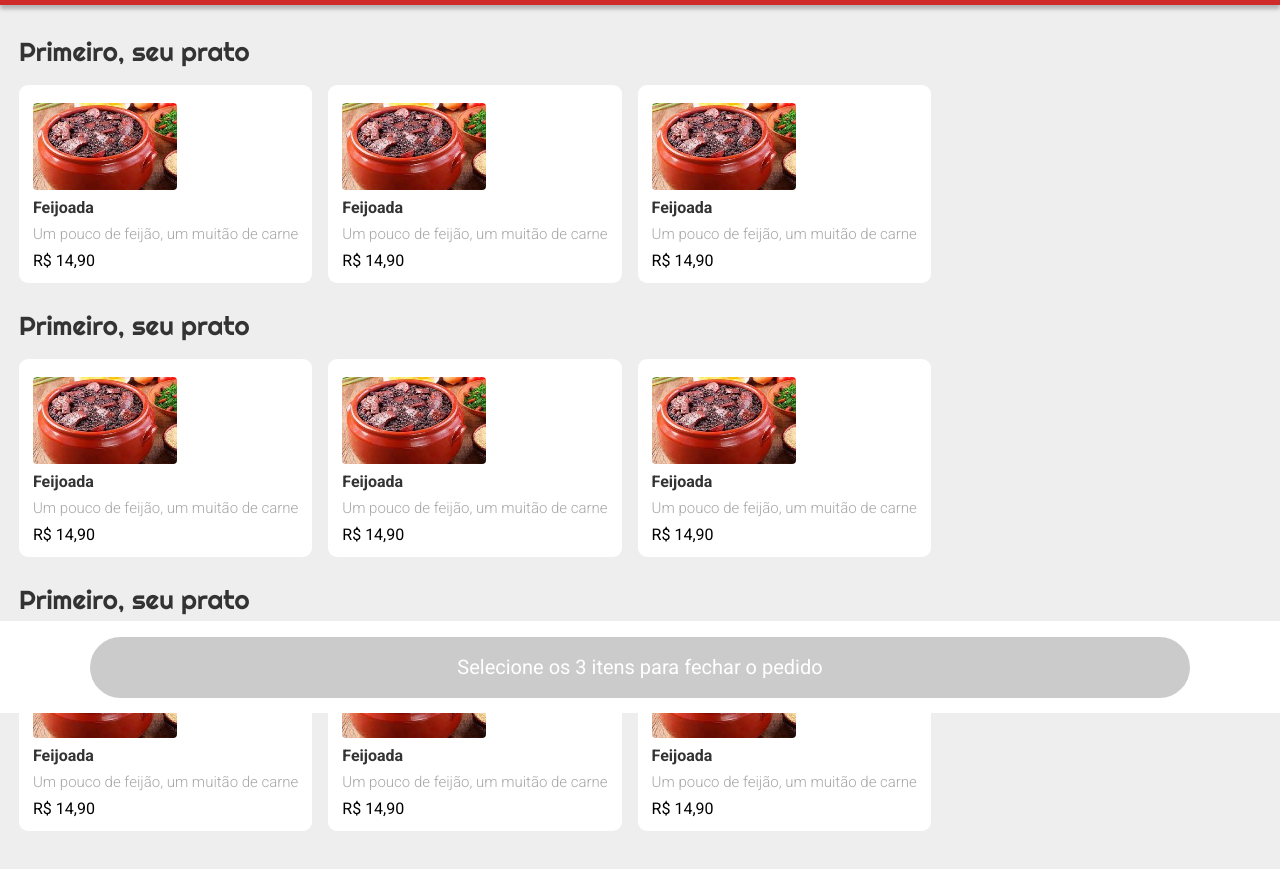
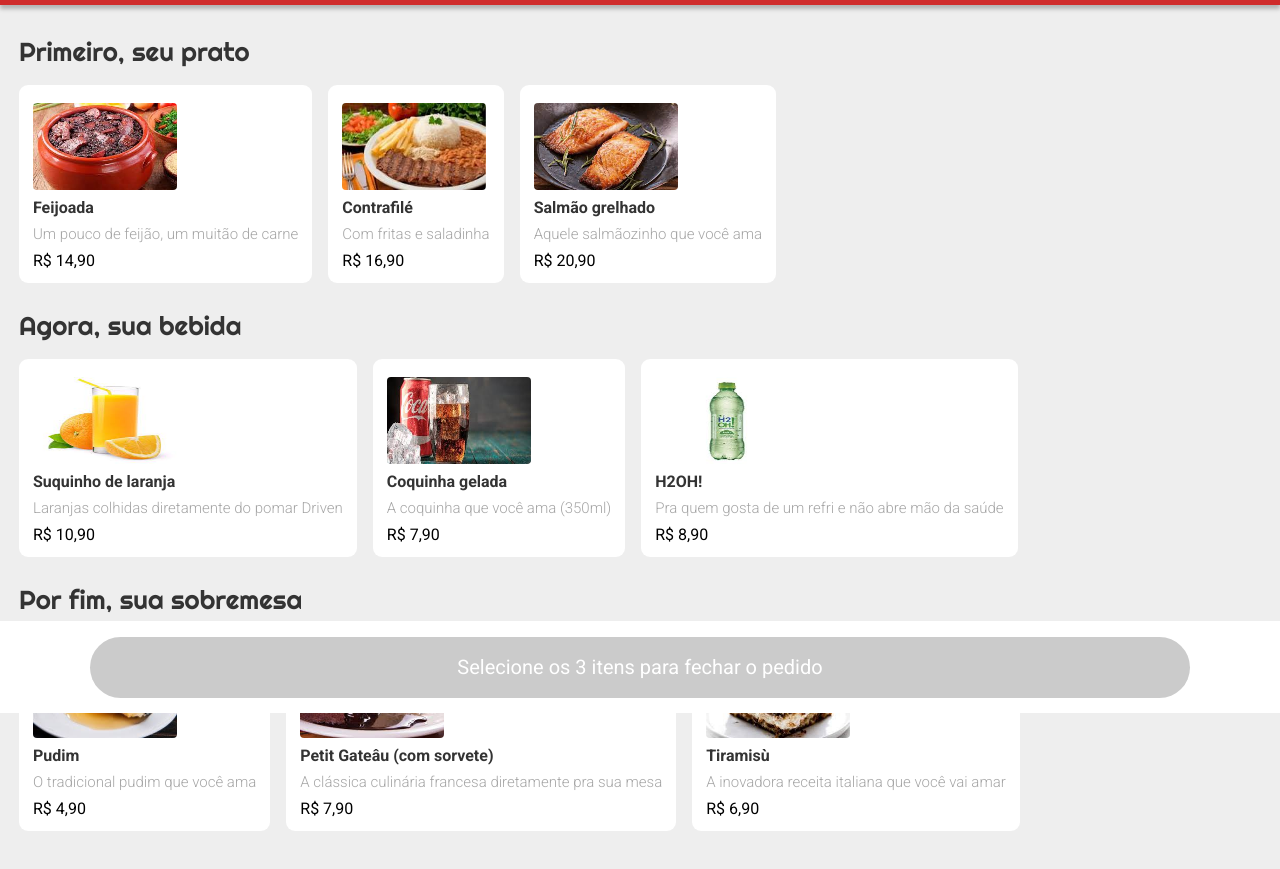
Before and after one commit to lucasdias18/projeto-driveneats, a plain HTML site: page index.html in a window 1280 px wide. Shown: the part 87-956 px from the top of the page. Drawn offline with nearby package versions, Linux system fonts and the light colour scheme.

Commit message:
versão final

```diff
--- a/css/estilo.css
+++ b/css/estilo.css
@@ -142,10 +142,6 @@ footer button {
     text-align: center;
 }
 
-footer :nth-child(2) {
+footer .fechar-pedido {
     background-color: #32B72F;
 }
-
-.escondido {
-    display: none;
-}
--- a/index.html
+++ b/index.html
@@ -18,76 +18,76 @@
                 <img src="./img/feijoada.jpg" />
                 <h2>Feijoada</h2>
                 <p>Um pouco de feijão, um muitão de carne</p>
-                <p class="preço">R$ <strong>14,90</strong></p>
+                <p class="preço">R$ <strong class="valor">14,90</strong></p>
                 <ion-icon name="checkmark-circle"></ion-icon>
             </div>
             <div onclick="selecionarComida(this)">
-                <img src="./img/feijoada.jpg" />
-                <h2>Feijoada</h2>
-                <p>Um pouco de feijão, um muitão de carne</p>
-                <p class="preço">R$ <strong>14,90</strong></p>
+                <img src="./img/contrafilé.jpg" />
+                <h2>Contrafilé</h2>
+                <p>Com fritas e saladinha</p>
+                <p class="preço">R$ <strong class="valor">16,90</strong></p>
                 <ion-icon name="checkmark-circle"></ion-icon>
             </div>
             <div onclick="selecionarComida(this)">
-                <img src="./img/feijoada.jpg" />
-                <h2>Feijoada</h2>
-                <p>Um pouco de feijão, um muitão de carne</p>
-                <p class="preço">R$ <strong>14,90</strong></p>
+                <img src="./img/salmao.jpg" />
+                <h2>Salmão grelhado</h2>
+                <p>Aquele salmãozinho que você ama</p>
+                <p class="preço">R$ <strong class="valor">20,90</strong></p>
                 <ion-icon name="checkmark-circle"></ion-icon>
             </div>
         </div>
-        <h1>Primeiro, seu prato</h1>
+        <h1>Agora, sua bebida</h1>
         <div class="bebida">
             <div onclick="selecionarBebida(this)">
-                <img src="./img/feijoada.jpg" />
-                <h2>Feijoada</h2>
-                <p>Um pouco de feijão, um muitão de carne</p>
-                <p class="preço">R$ <strong>14,90</strong></p>
+                <img src="./img/sucolaranja.jpg" />
+                <h2>Suquinho de laranja</h2>
+                <p>Laranjas colhidas diretamente do pomar Driven</p>
+                <p class="preço">R$ <strong class="valor">10,90</strong></p>
                 <ion-icon name="checkmark-circle"></ion-icon>
             </div>
             <div onclick="selecionarBebida(this)">
-                <img src="./img/feijoada.jpg" />
-                <h2>Feijoada</h2>
-                <p>Um pouco de feijão, um muitão de carne</p>
-                <p class="preço">R$ <strong>14,90</strong></p>
+                <img src="./img/cocacola.jpg" />
+                <h2>Coquinha gelada</h2>
+                <p>A coquinha que você ama (350ml)</p>
+                <p class="preço">R$ <strong class="valor">7,90</strong></p>
                 <ion-icon name="checkmark-circle"></ion-icon>
             </div>
             <div onclick="selecionarBebida(this)">
-                <img src="./img/feijoada.jpg" />
-                <h2>Feijoada</h2>
-                <p>Um pouco de feijão, um muitão de carne</p>
-                <p class="preço">R$ <strong>14,90</strong></p>
+                <img src="./img/h20.jpg" />
+                <h2>H2OH!</h2>
+                <p>Pra quem gosta de um refri e não abre mão da saúde</p>
+                <p class="preço">R$ <strong class="valor">8,90</strong></p>
                 <ion-icon name="checkmark-circle"></ion-icon>
             </div>
         </div>
-        <h1>Primeiro, seu prato</h1>
+        <h1>Por fim, sua sobremesa</h1>
         <div class="sobremesa">
             <div onclick="selecionarSobremesa(this)">
-                <img src="./img/feijoada.jpg" />
-                <h2>Feijoada</h2>
-                <p>Um pouco de feijão, um muitão de carne</p>
-                <p class="preço">R$ <strong>14,90</strong></p>
+                <img src="./img/pudim.jpg" />
+                <h2>Pudim</h2>
+                <p>O tradicional pudim que você ama</p>
+                <p class="preço">R$ <strong class="valor">4,90</strong></p>
                 <ion-icon name="checkmark-circle"></ion-icon>
             </div>
             <div onclick="selecionarSobremesa(this)">
-                <img src="./img/feijoada.jpg" />
-                <h2>Feijoada</h2>
-                <p>Um pouco de feijão, um muitão de carne</p>
-                <p class="preço">R$ <strong>14,90</strong></p>
+                <img src="./img/petitgateau.jpg" />
+                <h2>Petit Gateâu (com sorvete)</h2>
+                <p>A clássica culinária francesa diretamente pra sua mesa</p>
+                <p class="preço">R$ <strong class="valor">7,90</strong></p>
                 <ion-icon name="checkmark-circle"></ion-icon>
             </div>
             <div onclick="selecionarSobremesa(this)">
-                <img src="./img/feijoada.jpg" />
-                <h2>Feijoada</h2>
-                <p>Um pouco de feijão, um muitão de carne</p>
-                <p class="preço">R$ <strong>14,90</strong></p>
+                <img src="./img/tiramisu.jpg" />
+                <h2>Tiramisù</h2>
+                <p>A inovadora receita italiana que você vai amar</p>
+                <p class="preço">R$ <strong class="valor">6,90</strong></p>
                 <ion-icon name="checkmark-circle"></ion-icon>
             </div>
         </div>
     </main>
     <footer>
         <button>Selecione os 3 itens para fechar o pedido</button>
-        <button class="escondido">Fechar pedido</button>
+        <!-- <button class="escondido">Fechar pedido</button> -->
     </footer>
 
     <script src="./script.js"></script>
--- a/script.js
+++ b/script.js
@@ -6,10 +6,8 @@ function selecionarComida(botao) {
     botao.classList.add('selecionado')
     let elementos = document.querySelectorAll('.selecionado');
     if (elementos.length === 3) {
-        let button1 = document.querySelector('footer>button');
-        button1.classList.add('escondido')
-        let button2 = document.querySelector('.escondido');
-        button2.classList.remove('escondido')
+        let button = document.querySelector('footer');
+        button.innerHTML = `<button class="fechar-pedido" onclick="fecharPedido()">Fechar pedido</button>`
     }
 }
 
@@ -21,10 +19,8 @@ function selecionarBebida(botao) {
     botao.classList.add('selecionado')
     let elementos = document.querySelectorAll('.selecionado');
     if (elementos.length === 3) {
-        let button1 = document.querySelector('footer');
-        button1.firstChild.classList.add('escondido')
-        // let button2 = document.querySelector('.escondido');
-        button1.lastChild.classList.remove('escondido')
+        let button = document.querySelector('footer');
+        button.innerHTML = `<button class="fechar-pedido" onclick="fecharPedido()">Fechar pedido</button>`
     }
 }
 
@@ -36,9 +32,49 @@ function selecionarSobremesa(botao) {
     botao.classList.add('selecionado')
     let elementos = document.querySelectorAll('.selecionado');
     if (elementos.length === 3) {
-        let button1 = document.querySelector('footer>button');
-        button1.classList.add('escondido')
-        let button2 = document.querySelector('.escondido');
-        button2.classList.remove('escondido')
+        let button = document.querySelector('footer');
+        button.innerHTML = `<button class="fechar-pedido" onclick="fecharPedido()">Fechar pedido</button>`
     }
 }
+
+function fecharPedido() {
+
+    // PREÇO
+
+    const elemento = document.querySelectorAll('.selecionado>.preço>.valor');
+    // console.log(elemento)
+    let preçoTotal = 0;
+    for (let i=0; i<elemento.length; i++) {
+        let preçoUnidade = elemento[i].innerHTML
+        // console.log(preçoUnidade)
+        let x = Number(preçoUnidade.replace(',', '.'));
+        // console.log(typeof(x))
+        preçoTotal = preçoTotal + x;
+        // console.log(preçoTotal)
+    }
+
+    // COMIDA
+
+    const comida = document.querySelector('.comida>.selecionado>h2')
+    let nomeComida = comida.innerHTML
+
+    // BEBIDA
+
+    const bebida = document.querySelector('.bebida>.selecionado>h2')
+    let nomeBebida = bebida.innerHTML
+
+    // SOBREMESA
+
+    const sobremesa = document.querySelector('.sobremesa>.selecionado>h2')
+    let nomeSobremesa = sobremesa.innerHTML
+
+    // MENSAGEM WPP
+
+    let pedidoFinal = encodeURIComponent(`Olá, gostaria de fazer o pedido:
+    - Prato: ${nomeComida}
+    - Bebida: ${nomeBebida}
+    - Sobremesa: ${nomeSobremesa}
+    Total: R$ ${preçoTotal.toFixed(2).replace('.', ',')}`)
+
+    window.open(`https://wa.me/5535992049912?text=` + pedidoFinal)
+}
```
Also changed, not shown: img/cocacola.jpg (added), img/contrafilé.jpg (added), img/h20.jpg (added), img/petitgateau.jpg (added), img/pudim.jpg (added), img/salmao.jpg (added), img/sucolaranja.jpg (added), img/tiramisu.jpg (added).
